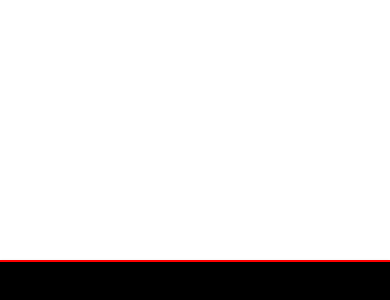
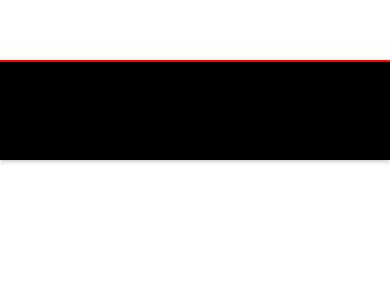
Before and after one commit to Shashank58/react-native-javascript-snackbar, a React Native app: screen / in a window 390 px wide. Shown: the part 484-784 px from the top of the page. Built offline with nearby package versions, Linux system fonts and the light colour scheme.

Commit message:
Change animated to accept both x and y params

```diff
--- a/App.js
+++ b/App.js
@@ -16,7 +16,7 @@
   constructor() {
     super();
     this.state = {
-      pan: new Animated.ValueXY()
+      pan: new Animated.ValueXY({x: 0, y: -200}),
     };
     // Add a listener for the delta value change
     this._val = {x: 0, y: 0};
@@ -26,20 +26,16 @@
     this.panResponder = PanResponder.create({
       onStartShouldSetPanResponder: (e, gesture) => true,
       onPanResponderMove: Animated.event([
-        null, {dx: this.state.pan.x, dy: this.state.pan.y}
+        null, {dx: this.state.pan.x}
       ]),
       // adjusting delta value
       onPanResponderRelease: (e, gesture) => {
         Animated.spring(this.state.pan, {
           toValue: { x: 0, y: 0 },
-          friction: 5
+          friction: 2
         }).start();
       }
     });
-  }
-
-  componentWillMount() {
-
   }
 
   render() {
@@ -49,13 +45,12 @@
     return (
       <Animated.View
         {...this.panResponder.panHandlers}
-        style={[panStyle, styles.circle, ]}
+        style={[panStyle, styles.circle]}
       />
     );
   }
 }
 
-const CIRCLE_RADIUS = 30;
 const styles = StyleSheet.create({
   circle: {
     bottom: 0,
```
